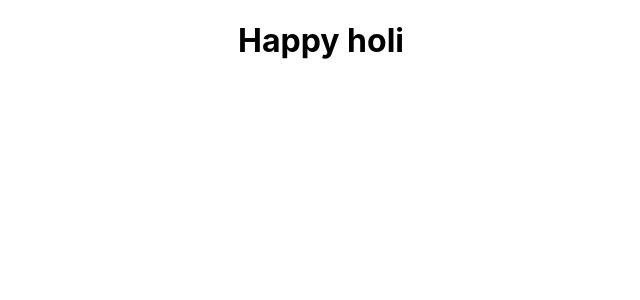
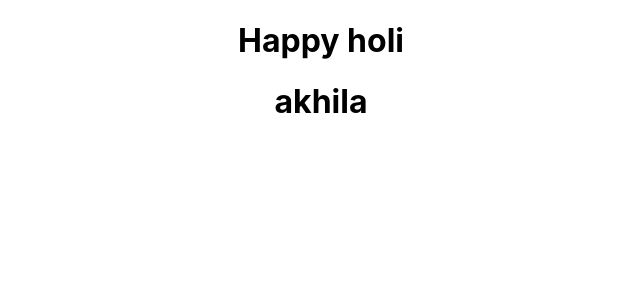
Before and after one commit to ravalibarma/rep2311, a React (Create React App) app: page / in a window 1280 px wide. Shown: the top 300 px of the page, without its empty margins (319-959 px from the left). Built offline with nearby package versions, Linux system fonts and the light colour scheme.

Commit message:
Update App.js

```diff
--- a/src/App.js
+++ b/src/App.js
@@ -1,10 +1,11 @@
-import logo from './logo.svg';
+
 import './App.css';
 
 function App() {
   return (
     <div className="App">
      <h1>Happy holi</h1>
+    <h1>akhila</h1>
     </div>
   );
 }
```
